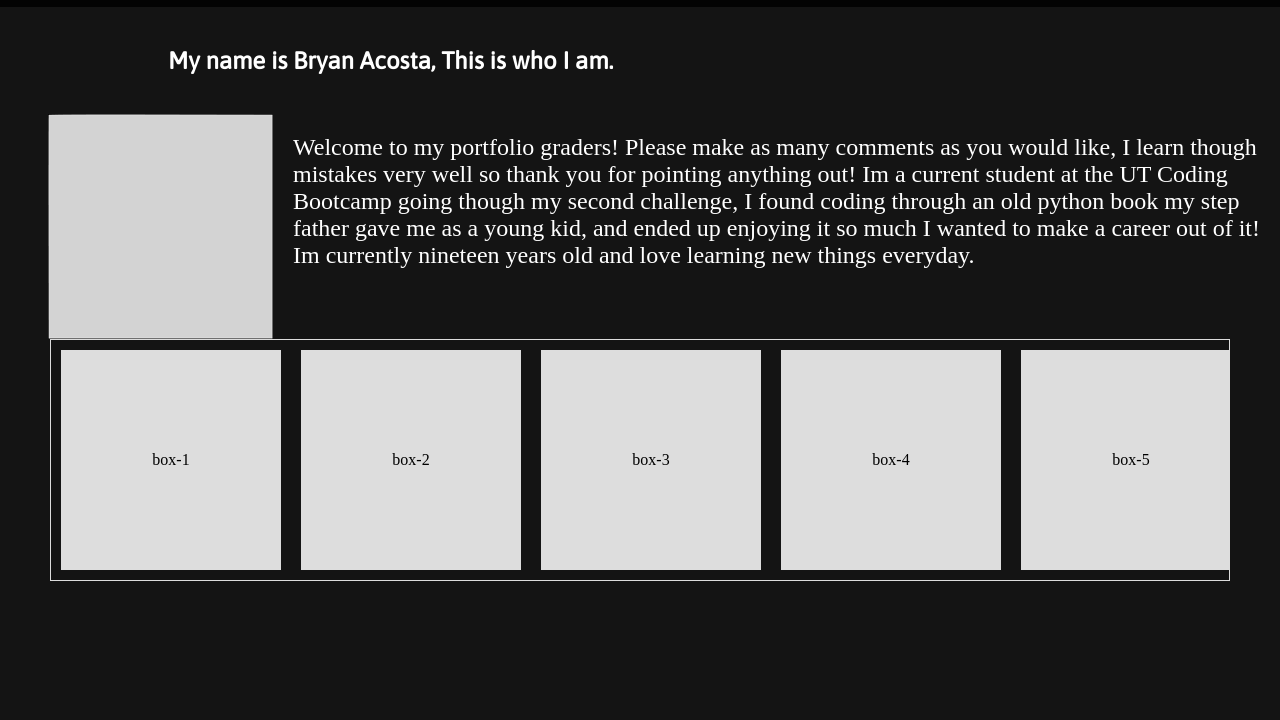
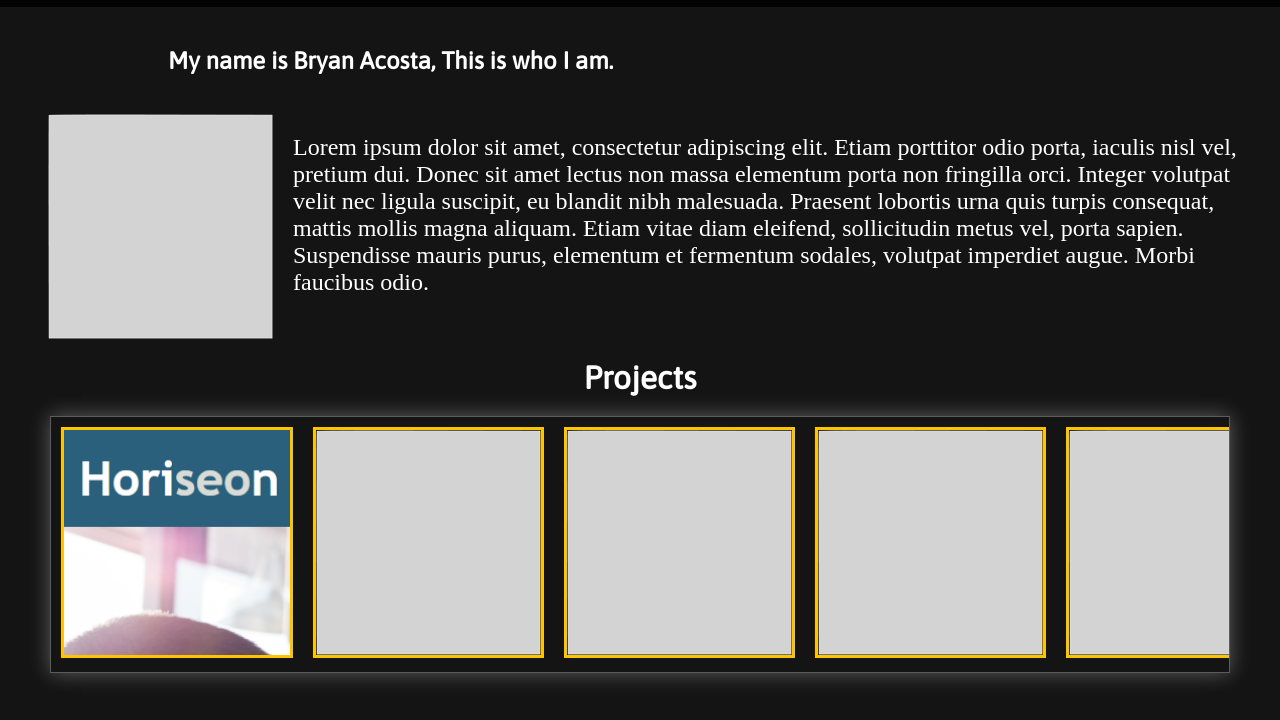
Before and after one commit to TheBryan-Acosta/Portfolio, a plain HTML site: page index.html in a window 1280 px wide. Shown: the part 80-800 px from the top of the page. Drawn offline with Linux system fonts and the light colour scheme.

Commit message:
Project styling container and hover color

```diff
--- a/assets/css/style.css
+++ b/assets/css/style.css
@@ -159,9 +159,17 @@ section p{
 
 }
 
+/* Project section */
 
+.projectheader{
+    color:white;
+    font-family: 'Asap', sans-serif;
+    text-align: center;
+    margin: 20px;
+}
 .wrapper{
-    border: 1px solid #ddd;
+    border: 1px solid rgb(92, 92, 92);
+    box-shadow: 0px 0px 20px rgba(255, 255, 255, 0.322);
     display: flex;
     overflow-x: auto;
     margin: 0px 50px 0px 50px;
@@ -185,10 +193,25 @@ section p{
 }
 
 .wrapper .item{
-    min-width: 220px;
-    line-height: 220px;
-    height: 220px;
-    text-align: center;
-    background-color: #ddd;
     margin: 10px;
 }
+
+.wrapper .item img{
+  border: 3px solid #ffc400;
+  padding:0px;
+}
+
+.wrapper .item img:hover{
+  opacity: 0.5;
+}
+
+.wrapper .item:hover{
+  box-shadow: inset 0 0 0 1000px #ffc400;
+  transition: all 0.6s ease 0s;
+
+}
+
+.imagecontent{
+  text-align: right;
+  margin-left:20px;
+}
--- a/index.html
+++ b/index.html
@@ -7,17 +7,6 @@
     <title>Bryans Portfolio</title>
 </head>
 <body>
-    <!--
-    <div class="wrapper">
-        <div class="item">box-1</div>
-        <div class="item">box-2</div>
-        <div class="item">box-3</div>
-        <div class                   b="item">box-4</div>
-        <div class="item">box-5</div>
-    </div>
-    -->
-
-    <!-- Navigation Bar-->
     <header>
         <a class="logo" href="/"><img src="assets\Images\logo.png" width="400px" alt="logo"></a>
         <nav>
@@ -32,7 +21,7 @@
     <div id="mobileMenu" class="overlay">
         <a class="close">&times;</a>
         <div class="overlayContent">
-            <a href="#">Projects</a>
+            <a href="#projects">Projects</a>
             <a href="#about">About</a>
         </div>
     </div>
@@ -43,25 +32,44 @@
         <h1>My name is Bryan Acosta, This is who I am.</h2>
         <section class="aboutMe">
         <img src="assets/Images/placeholder.png" alt="selfie">
-        <p> Welcome to my portfolio graders! Please make as many comments as you would like, I learn though mistakes very well
-            so thank you for pointing anything out! Im a current student at the UT Coding Bootcamp going though my second challenge,
-            I found coding through an old python book my step father gave me as a young kid, and ended up enjoying it so much I wanted
-            to make a career out of it! Im currently nineteen years old and love learning new things everyday.
-
+        <p> Lorem ipsum dolor sit amet, consectetur adipiscing elit. Etiam porttitor odio porta, iaculis nisl vel, pretium dui.
+            Donec sit amet lectus non massa elementum porta non fringilla orci. Integer volutpat velit nec ligula suscipit, eu blandit nibh malesuada.
+            Praesent lobortis urna quis turpis consequat, mattis mollis magna aliquam. Etiam vitae diam eleifend, sollicitudin metus vel, porta sapien.
+            Suspendisse mauris purus, elementum et fermentum sodales, volutpat imperdiet augue. Morbi faucibus odio.
         </p>
         </section>
     </section>
 
     <!-- Projects -->
-
+    <h1 class="projectheader" id="projects">Projects</h1>
     <div class="wrapper">
-        <div class="item">box-1</div>
-        <div class="item">box-2</div>
-        <div class="item">box-3</div>
-        <div class="item">box-4</div>
-        <div class="item">box-5</div>
-        <div class="item">box-6</div>
-        <div class="item">box-7</div>
+        <div class="item">
+            <img src="assets/Images/CompletedHori.png" width="232">
+        </div>
+        <div class="item">
+            <img src="assets/Images/placeholder.png" alt="PLACEHOLDER">
+        </div>
+        <div class="item">
+            <img src="assets/Images/placeholder.png" alt="PLACEHOLDER">
+        </div>
+        <div class="item">
+            <img src="assets/Images/placeholder.png" alt="PLACEHOLDER">
+        </div>
+        <div class="item">
+            <img src="assets/Images/placeholder.png" alt="PLACEHOLDER">
+        </div>
+        <div class="item">
+            <img src="assets/Images/placeholder.png" alt="PLACEHOLDER">
+        </div>
+        <div class="item">
+            <img src="assets/Images/placeholder.png" alt="PLACEHOLDER">
+        </div>
+        <div class="item">
+            <img src="assets/Images/placeholder.png" alt="PLACEHOLDER">
+        </div>
+        <div class="item">
+            <img src="assets/Images/placeholder.png" alt="PLACEHOLDER">
+        </div>
     </div>
 
 
```
Also changed, not shown: assets/Images/CompletedHori.png (added).
